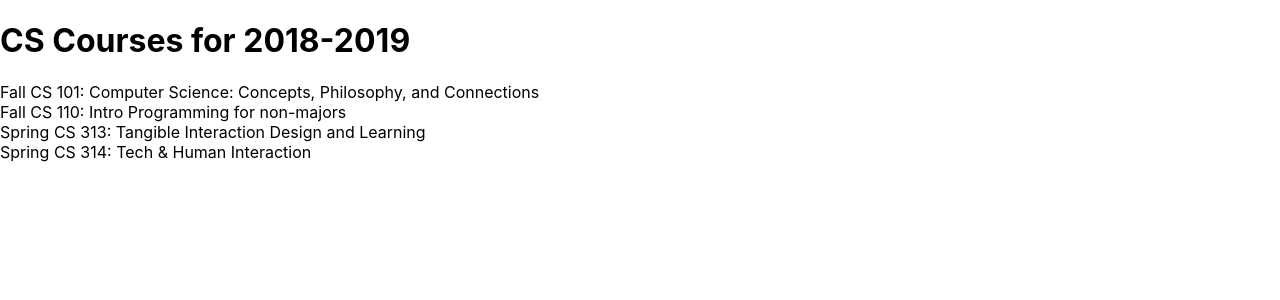
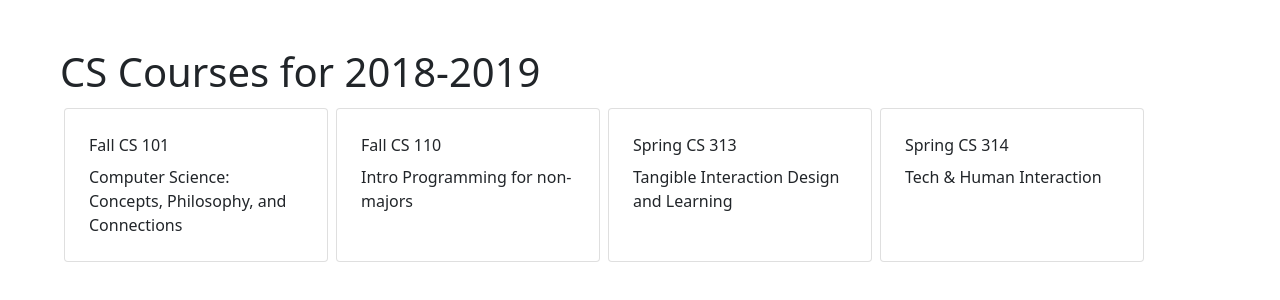
Before and after one commit to mayalundell/scheduler-app, a React (Create React App) app: page / in a window 1280 px wide. Shown: the top 300 px of the page. Built offline with nearby package versions, Linux system fonts and the light colour scheme.

Commit message:
add styles

```diff
--- a/package.json
+++ b/package.json
@@ -6,6 +6,7 @@
     "@testing-library/jest-dom": "^5.16.1",
     "@testing-library/react": "^12.1.2",
     "@testing-library/user-event": "^13.5.0",
+    "bootstrap": "^5.1.3",
     "react": "^17.0.2",
     "react-dom": "^17.0.2",
     "react-scripts": "5.0.0",
--- a/src/App.css
+++ b/src/App.css
@@ -1,38 +1,4 @@
-.App {
-  text-align: center;
+.course-list {
+  display: grid;
+  grid-template-columns: repeat(auto-fill, minmax(12rem, 17rem));
 }
-
-.App-logo {
-  height: 40vmin;
-  pointer-events: none;
-}
-
-@media (prefers-reduced-motion: no-preference) {
-  .App-logo {
-    animation: App-logo-spin infinite 20s linear;
-  }
-}
-
-.App-header {
-  background-color: #282c34;
-  min-height: 100vh;
-  display: flex;
-  flex-direction: column;
-  align-items: center;
-  justify-content: center;
-  font-size: calc(10px + 2vmin);
-  color: white;
-}
-
-.App-link {
-  color: #61dafb;
-}
-
-@keyframes App-logo-spin {
-  from {
-    transform: rotate(0deg);
-  }
-  to {
-    transform: rotate(360deg);
-  }
-}
--- a/src/App.js
+++ b/src/App.js
@@ -1,4 +1,5 @@
 import React from 'react';
+import './App.css';
 
 const schedule = {
   "title": "CS Courses for 2018-2019",
@@ -26,6 +27,8 @@
   }
 };
 
+
+
 // create course
 const terms = { F: 'Fall', W: 'Winter', S: 'Spring'};
 
@@ -38,8 +41,11 @@
 );
 
 const Course = ({ course }) => (
-  <div>
-    { getCourseTerm(course) } CS { getCourseNumber(course) }: { course.title }
+  <div className="card m-1 p-2">
+    <div className="card-body">
+      <div className="card-title">{ getCourseTerm(course) } CS { getCourseNumber(course) }</div>
+      <div className="card-text">{ course.title }</div>
+    </div>
   </div>
 );
 
@@ -52,13 +58,13 @@
 
 
 const CourseList = ({ courses }) => (
-  <div>
-    { Object.values(courses).map(course => <Course key={course.id} course={ course } />) }
+  <div className="course-list">
+  { Object.values(courses).map(course => <Course key={course.id} course={ course } />) }
   </div>
 );
 
 const App = () =>  (
-  <div>
+  <div className="container m-5">
     <Banner title={ schedule.title } />
     <CourseList courses={ schedule.courses } />
   </div>
--- a/src/index.js
+++ b/src/index.js
@@ -1,6 +1,6 @@
 import React from 'react';
 import ReactDOM from 'react-dom';
-import './index.css';
+import 'bootstrap/dist/css/bootstrap.min.css'
 import App from './App';
 import reportWebVitals from './reportWebVitals';
 
```
Also changed, not shown: 1 other file (tests, documents, lock files or other folders).
